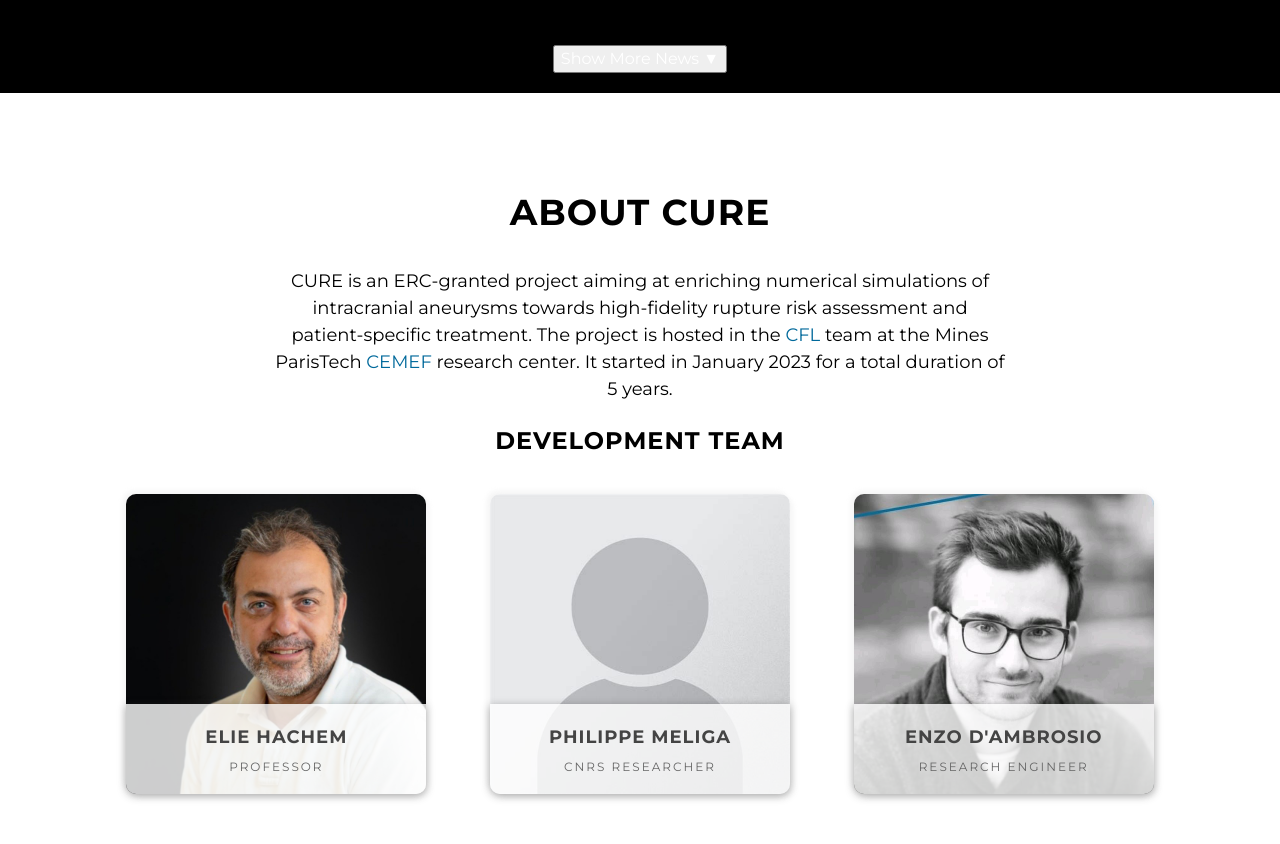
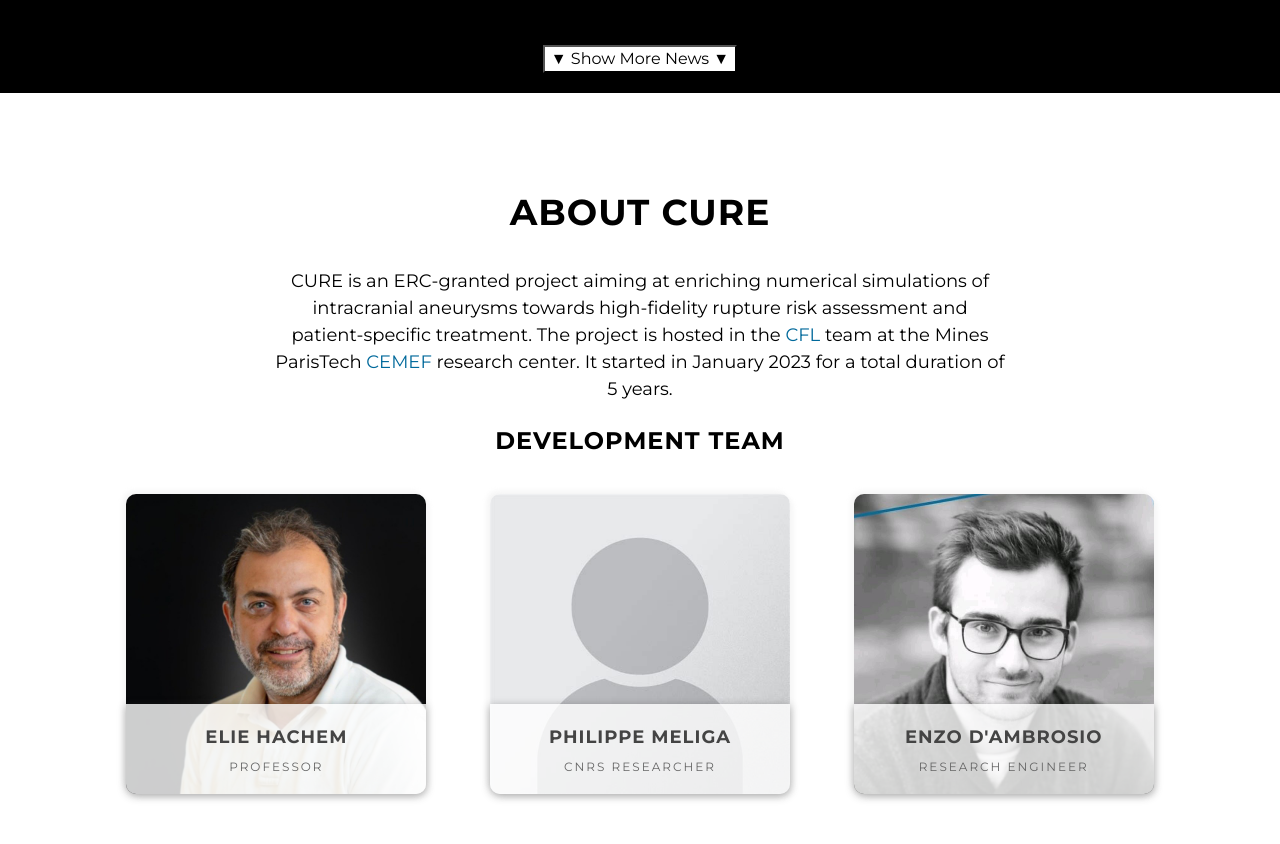
Before and after one commit to CURE-ERC/CURE-ERC.github.io, a website: page index.html in a window 1280 px wide. Shown: the part 1848-2692 px from the top of the page. Drawn offline with nearby package versions, Linux system fonts and the light colour scheme.

Commit message:
Modify show news button style

```diff
--- a/index.html
+++ b/index.html
@@ -125,8 +125,8 @@
                     </p>
 
                     <!-- Toggle Button -->
-                    <button onclick="toggleNews()" id="toggle-btn" style="margin: 20px 0; font-size: 16px;">
-                        Show More News ▼
+                    <button onclick="toggleNews()" id="toggle-btn" style="margin: 20px 0; font-size: 16px; color:black; background-color:white;">
+                        ▼ Show More News ▼
                     </button>
 
                     <!-- Smooth Collapsible Older News -->
--- a/js/grayscale.js
+++ b/js/grayscale.js
@@ -40,7 +40,7 @@
     const isOpen = moreNews.classList.contains("show");
 
     moreNews.classList.toggle("show");
-    button.textContent = isOpen ? "Show More News ▼" : "Hide Older News ▲";
+    button.textContent = isOpen ? "▼ Show More News ▼" : "▲ Hide Older News ▲";
 }
 
 
```
